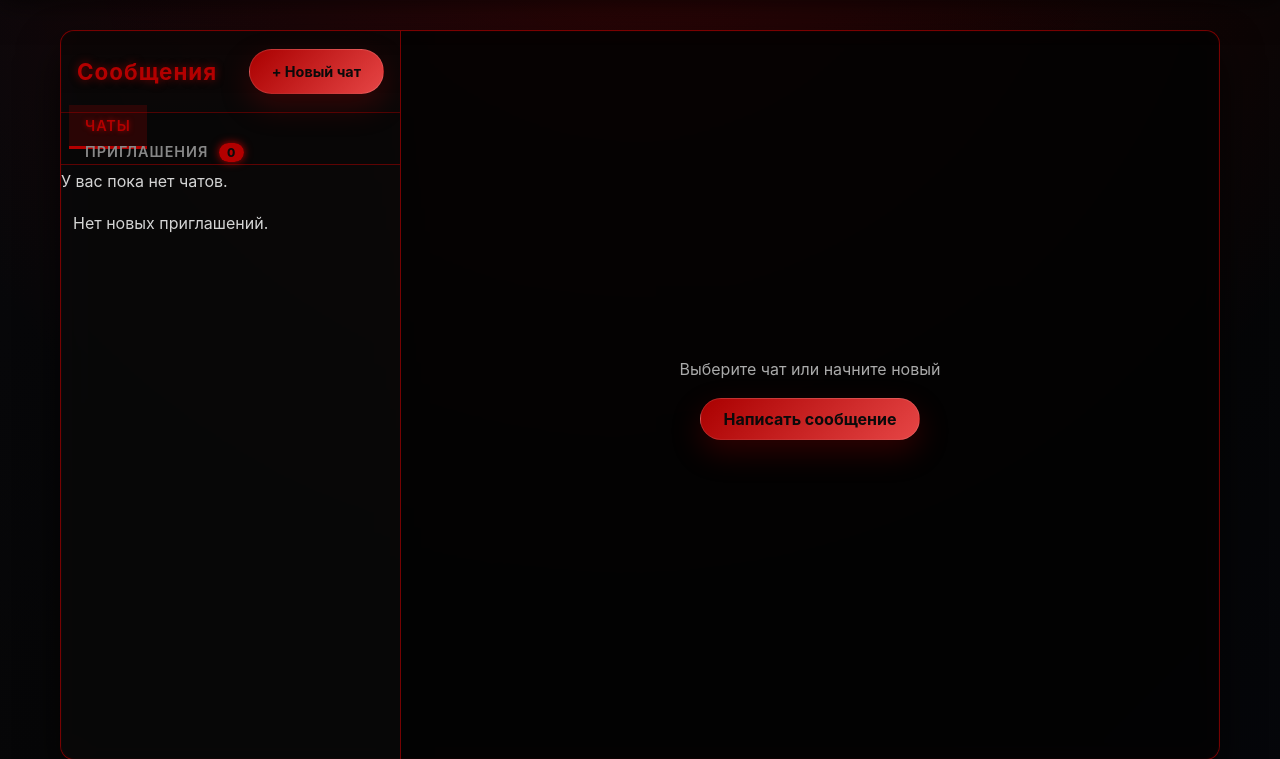
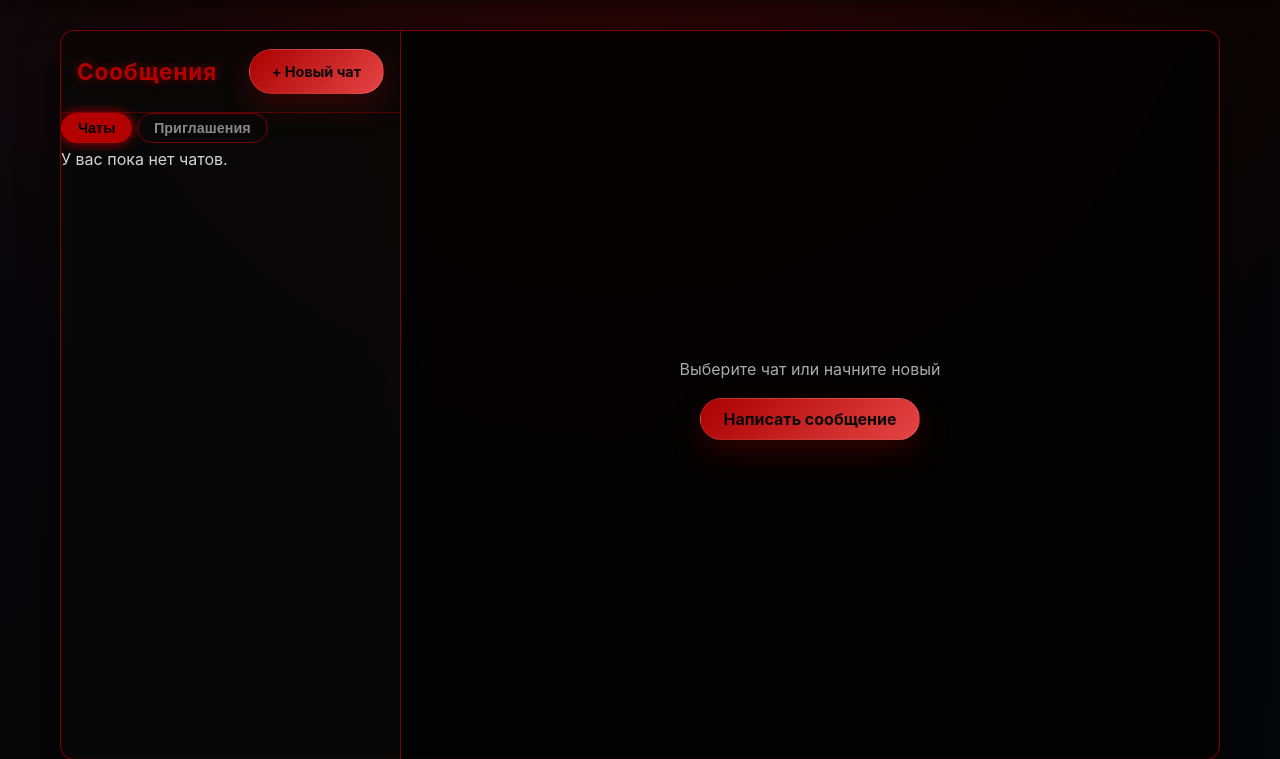
Before and after one commit to Mettaton2654/black-souls-site, a Flask app: page /messages in a window 1280 px wide. Shown: the part 145-904 px from the top of the page. Run offline with Flask 3, Linux system fonts and the light colour scheme; a user stored in the database is signed in; data that the repository does not hold is empty; some libraries are stand-ins or nearby versions.

Commit message:
new js script and buttons fix

```diff
--- a/static/css/style.css
+++ b/static/css/style.css
@@ -2062,3 +2062,52 @@ small {
 .chat-list::-webkit-scrollbar-thumb:hover {
     background: var(--accent);
 }
+
+.chat-tabs-row {
+    padding: 10px 16px;
+    border-bottom: 1px solid var(--border);
+}
+
+.tabs-left {
+    display: flex;
+    gap: 10px;
+    align-items: center;
+}
+
+.tab-btn {
+    background: transparent;
+    border: 1px solid var(--border);
+    color: var(--muted);
+    padding: 6px 16px;
+    border-radius: 30px;
+    font-weight: 600;
+    font-size: 0.9rem;
+    cursor: pointer;
+    transition: all var(--transition);
+    display: inline-flex;
+    align-items: center;
+    gap: 6px;
+}
+
+.tab-btn.active {
+    background: var(--accent);
+    color: #000;
+    border-color: var(--accent);
+    box-shadow: 0 0 12px var(--accent);
+}
+
+.tab-btn .badge {
+    background: #000;
+    color: var(--accent);
+    padding: 2px 8px;
+    border-radius: 999px;
+    font-size: 0.75rem;
+    font-weight: 800;
+}
+
+.tab-pane {
+    display: none;
+}
+.tab-pane.active {
+    display: block;
+}
--- a/templates/messages.html
+++ b/templates/messages.html
@@ -9,22 +9,19 @@
             <a href="{{ url_for('create_chat') }}" class="btn btn-sm btn-primary">+ Новый чат</a>
         </div>
 
-        <!-- Вкладки -->
-        <ul class="nav nav-tabs" id="chatTabs" role="tablist">
-            <li class="nav-item">
-                <a class="nav-link active" id="active-tab" data-toggle="tab" href="#activeChats" role="tab">Чаты</a>
-            </li>
-            <li class="nav-item">
-                <a class="nav-link" id="invites-tab" data-toggle="tab" href="#pendingInvites" role="tab">
-                    Приглашения
-                    <span class="badge badge-danger">{{ pending_chats|length }}</span>
-                </a>
-            </li>
-        </ul>
+        <!-- Простые вкладки -->
+        <div class="chat-tabs">
+            <button class="tab-btn active" data-tab="activeChats">Чаты</button>
+            <button class="tab-btn" data-tab="pendingInvites">
+                Приглашения
+                {% if pending_chats %}<span class="badge">{{ pending_chats|length }}</span>{% endif %}
+            </button>
+        </div>
 
-        <div class="tab-content">
+        <!-- Панели -->
+        <div class="tab-panes">
             <!-- Активные чаты -->
-            <div class="tab-pane fade show active" id="activeChats" role="tabpanel">
+            <div class="tab-pane active" id="activeChats">
                 <div class="chat-list">
                     {% for chat in chats %}
                         {% set other_user = chat.participants.filter(User.id != current_user.id).first() %}
@@ -46,7 +43,7 @@
                             </div>
                             {% set unread = chat.unread_count(current_user.id) %}
                             {% if unread > 0 %}
-                                <span class="badge badge-primary unread-badge">{{ unread }}</span>
+                                <span class="badge unread-badge">{{ unread }}</span>
                             {% endif %}
                         </a>
                     {% else %}
@@ -56,7 +53,7 @@
             </div>
 
             <!-- Приглашения -->
-            <div class="tab-pane fade" id="pendingInvites" role="tabpanel">
+            <div class="tab-pane" id="pendingInvites">
                 <div class="invite-list">
                     {% for chat in pending_chats %}
                         {% set inviter = chat.participants.filter(User.id != current_user.id).first() %}
@@ -105,6 +102,7 @@
                             <span class="message-time">{{ msg.timestamp.strftime('%H:%M') }}</span>
                             {% if msg.sender_id == current_user.id %}
                                 <form method="POST" action="{{ url_for('delete_chat_message', chat_id=active_chat.id, msg_id=msg.id) }}" class="delete-message-form">
+                                    <input type="hidden" name="csrf_token" value="{{ csrf_token() }}">
                                     <button type="submit" class="btn-icon" title="Удалить"><i class="fas fa-trash-alt"></i></button>
                                 </form>
                             {% endif %}
@@ -141,34 +139,60 @@
 {% block scripts %}
 {{ super() }}
 <script>
+    // Переключение вкладок
+    document.querySelectorAll('.tab-btn').forEach(btn => {
+        btn.addEventListener('click', function(e) {
+            e.preventDefault();
+            const tabId = this.dataset.tab;
+
+            // Убираем active со всех кнопок и панелей
+            document.querySelectorAll('.tab-btn').forEach(b => b.classList.remove('active'));
+            document.querySelectorAll('.tab-pane').forEach(p => p.classList.remove('active'));
+
+            // Активируем текущие
+            this.classList.add('active');
+            document.getElementById(tabId).classList.add('active');
+        });
+    });
+
     // Прокрутка вниз при загрузке
     window.onload = function() {
         var container = document.getElementById('messageContainer');
         if (container) container.scrollTop = container.scrollHeight;
     };
 
-    // AJAX отправка (опционально)
-    $('#messageForm').on('submit', function(e) {
-        e.preventDefault();
-        var form = $(this);
-        $.ajax({
-            type: 'POST',
-            url: form.attr('action'),
-            data: form.serialize(),
-            success: function(response) {
-                var msgHtml = `
+    // AJAX отправка сообщения
+    const messageForm = document.getElementById('messageForm');
+    if (messageForm) {
+        messageForm.addEventListener('submit', function(e) {
+            e.preventDefault();
+            const form = this;
+            const formData = new FormData(form);
+
+            fetch(form.action, {
+                method: 'POST',
+                body: formData,
+                headers: {
+                    'X-Requested-With': 'XMLHttpRequest'
+                }
+            })
+            .then(response => response.json())
+            .then(data => {
+                const msgHtml = `
                     <div class="message message-out">
-                        <div class="message-content">${response.content}</div>
+                        <div class="message-content">${data.content}</div>
                         <div class="message-meta">
-                            <span class="message-time">${response.timestamp.slice(-5)}</span>
+                            <span class="message-time">${data.timestamp.slice(-5)}</span>
                         </div>
                     </div>
                 `;
-                $('#messageContainer').append(msgHtml);
-                $('#messageInput').val('');
-                $('#messageContainer').scrollTop($('#messageContainer')[0].scrollHeight);
-            }
+                document.getElementById('messageContainer').insertAdjacentHTML('beforeend', msgHtml);
+                document.getElementById('messageInput').value = '';
+                const container = document.getElementById('messageContainer');
+                container.scrollTop = container.scrollHeight;
+            })
+            .catch(err => console.error('Ошибка:', err));
         });
-    });
+    }
 </script>
 {% endblock %}
```
